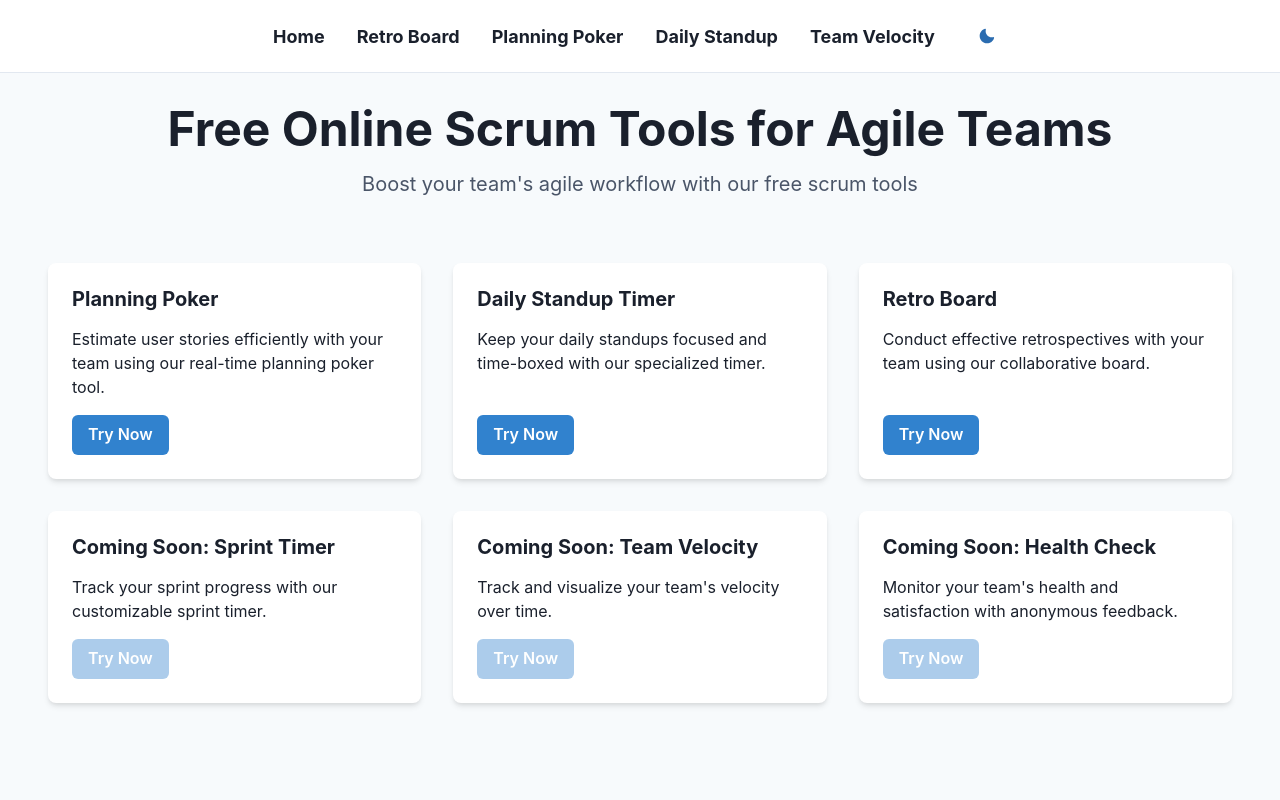
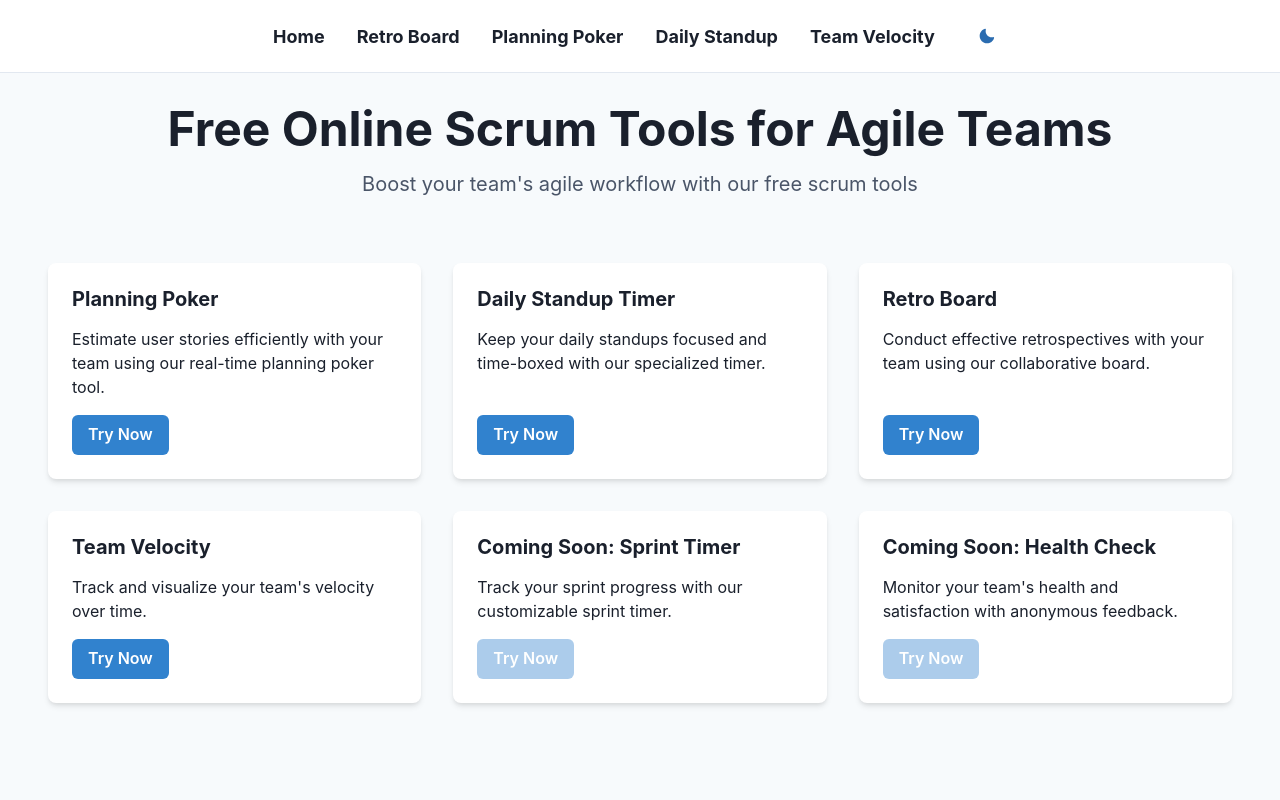
Before and after one commit to RALIST/scrum-tools, a React (Vite) app: page / in a window 1280 px wide. Shown: the top 800 px of the page. Built offline with nearby package versions, Linux system fonts and the light colour scheme.

Commit message:
change sitemap and home page

```diff
--- a/src/pages/Home.tsx
+++ b/src/pages/Home.tsx
@@ -122,14 +122,13 @@ const Home: FC = () => {
                             link="/retro"
                         />
                         <FeatureCard
+                            title="Team Velocity"
+                            description="Track and visualize your team's velocity over time."
+                            link="/velocity"
+                        />
+                        <FeatureCard
                             title="Sprint Timer"
                             description="Track your sprint progress with our customizable sprint timer."
-                            link="/"
-                            isComingSoon
-                        />
-                        <FeatureCard
-                            title="Team Velocity"
-                            description="Track and visualize your team's velocity over time."
                             link="/"
                             isComingSoon
                         />
```
Also changed, not shown: 1 other file (tests, documents, lock files or other folders).
